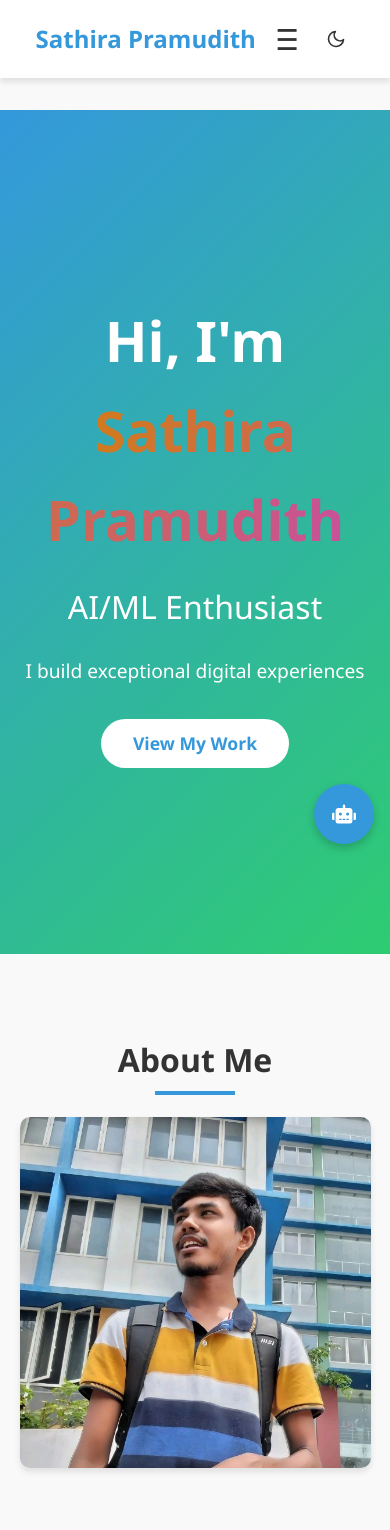
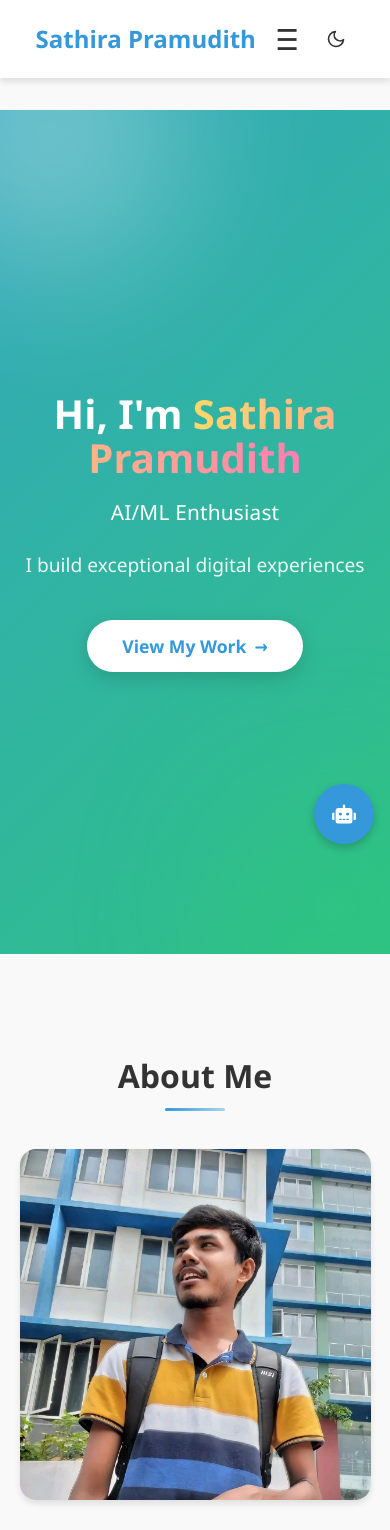
Before and after one commit to sathirapramudith123/portfolio, a React (Create React App) app in the folder portfolio/: page / in a window 390 px wide. Shown: the top 1530 px of the page. Built offline with nearby package versions, Linux system fonts and the light colour scheme.

Commit message:
refactor: enhance About, Hero, and ProjectCard styles for improved layout and responsiveness

```diff
--- a/portfolio/src/components/sections/About.css
+++ b/portfolio/src/components/sections/About.css
@@ -1,11 +1,32 @@
 .about {
-  padding: 5rem 0;
+  padding: 6rem 0;
   background-color: var(--bg-color);
+}
+
+.about .section-title {
+  text-align: center;
+  margin-bottom: 3rem;
+  position: relative;
+}
+
+/* Accent underline under the title */
+.about .section-title::after {
+  content: "";
+  display: block;
+  width: 60px;
+  height: 3px;
+  margin: 0.75rem auto 0;
+  border-radius: 2px;
+  background: linear-gradient(
+    90deg,
+    var(--primary-color),
+    color-mix(in srgb, var(--primary-color) 40%, transparent)
+  );
 }
 
 .about-content {
   display: flex;
-  gap: 3rem;
+  gap: 3.5rem;
   align-items: center;
 }
 
@@ -16,38 +37,95 @@
 .about-text p {
   margin-bottom: 1.5rem;
   font-size: 1.1rem;
-  line-height: 1.8;
+  line-height: 1.85;
+  color: var(--text-color);
+  opacity: 0.9;
 }
 
 .about-details {
   display: grid;
   grid-template-columns: repeat(auto-fit, minmax(200px, 1fr));
-  gap: 1.5rem;
-  margin-top: 2rem;
+  gap: 1.25rem;
+  margin-top: 2.5rem;
+}
+
+/* Each detail becomes a soft card */
+.about-details > div {
+  padding: 1rem 1.25rem;
+  background-color: color-mix(in srgb, var(--primary-color) 6%, transparent);
+  border: 1px solid color-mix(in srgb, var(--primary-color) 14%, transparent);
+  border-radius: 12px;
+  transition: transform 0.3s ease, border-color 0.3s ease,
+    background-color 0.3s ease;
+}
+
+.about-details > div:hover {
+  transform: translateY(-4px);
+  border-color: color-mix(in srgb, var(--primary-color) 35%, transparent);
+  background-color: color-mix(in srgb, var(--primary-color) 10%, transparent);
 }
 
 .about-details h3 {
   color: var(--primary-color);
-  margin-bottom: 0.5rem;
+  margin-bottom: 0.35rem;
+  font-size: 0.8rem;
+  text-transform: uppercase;
+  letter-spacing: 0.05em;
+}
+
+.about-details p {
+  margin: 0;
+  font-size: 0.98rem;
+  font-weight: 500;
+  color: var(--text-color);
+  word-break: break-word;
 }
 
 .about-image {
   flex: 1;
-  text-align: center;
+  position: relative;
+  display: flex;
+  justify-content: center;
+  align-items: center;
+}
+
+/* Offset frame behind the photo */
+.about-image::before {
+  content: "";
+  position: absolute;
+  width: 80%;
+  height: 90%;
+  border: 3px solid color-mix(in srgb, var(--primary-color) 45%, transparent);
+  border-radius: 16px;
+  transform: translate(18px, 18px);
+  z-index: 0;
 }
 
 .about-image img {
+  position: relative;
+  z-index: 1;
   max-width: 100%;
-  border-radius: 10px;
+  border-radius: 16px;
   box-shadow: var(--shadow);
+  transition: transform 0.4s ease, box-shadow 0.4s ease;
+}
+
+.about-image:hover img {
+  transform: translate(-6px, -6px);
+  box-shadow: 0 20px 45px -15px color-mix(in srgb, var(--primary-color) 40%, transparent);
 }
 
 @media (max-width: 768px) {
   .about-content {
     flex-direction: column;
+    gap: 2.5rem;
   }
 
   .about-image {
     order: -1;
   }
+
+  .about-image::before {
+    transform: translate(12px, 12px);
+  }
 }
--- a/portfolio/src/components/sections/Hero.css
+++ b/portfolio/src/components/sections/Hero.css
@@ -1,54 +1,138 @@
 .hero {
+  position: relative;
   min-height: 100vh;
   display: flex;
   align-items: center;
-  padding: 4rem 0;
+  padding: 4rem 1.5rem;
+  overflow: hidden;
   background: linear-gradient(135deg, var(--primary-color), var(--secondary-color));
+  background-size: 200% 200%;
+  animation: heroGradient 12s ease infinite;
   color: white;
 }
 
+@keyframes heroGradient {
+  0% { background-position: 0% 50%; }
+  50% { background-position: 100% 50%; }
+  100% { background-position: 0% 50%; }
+}
+
+/* Soft floating glow orbs for depth */
+.hero::before,
+.hero::after {
+  content: "";
+  position: absolute;
+  border-radius: 50%;
+  filter: blur(80px);
+  opacity: 0.35;
+  z-index: 0;
+}
+
+.hero::before {
+  width: 400px;
+  height: 400px;
+  background: #fff;
+  top: -120px;
+  left: -100px;
+  animation: heroFloat1 9s ease-in-out infinite;
+}
+
+.hero::after {
+  width: 320px;
+  height: 320px;
+  background: var(--secondary-color);
+  bottom: -100px;
+  right: -80px;
+  animation: heroFloat2 11s ease-in-out infinite;
+}
+
+@keyframes heroFloat1 {
+  0%, 100% { transform: translate(0, 0); }
+  50% { transform: translate(40px, 30px); }
+}
+
+@keyframes heroFloat2 {
+  0%, 100% { transform: translate(0, 0); }
+  50% { transform: translate(-30px, -40px); }
+}
+
 .hero-content {
+  position: relative;
+  z-index: 1;
   max-width: 800px;
   margin: 0 auto;
   text-align: center;
 }
 
 .hero h1 {
-  font-size: 3.5rem;
+  font-size: clamp(2.5rem, 6vw, 3.75rem);
+  font-weight: 700;
+  line-height: 1.1;
   margin-bottom: 1rem;
 }
 
 .hero h1 span {
-  background: linear-gradient(90deg, #d17a1e, #c95199);
+  background: linear-gradient(90deg, #ffd86b, #ff7eb3);
   -webkit-background-clip: text;
   background-clip: text;
   color: transparent;
 }
 
 .hero h2 {
-  font-size: 2rem;
-  margin-bottom: 1.5rem;
+  font-size: clamp(1.3rem, 3.5vw, 2rem);
+  margin-bottom: 1.25rem;
   font-weight: 400;
+  min-height: 1.2em; /* prevents jump as roles change length */
+  letter-spacing: 0.01em;
 }
 
 .hero p {
   font-size: 1.2rem;
-  margin-bottom: 2rem;
+  margin-bottom: 2.5rem;
+  opacity: 0.9;
 }
 
 .cta-button {
+  position: relative;
+  display: inline-flex;
+  align-items: center;
+  gap: 0.5rem;
   background: white;
   color: var(--primary-color);
   border: none;
-  padding: 0.8rem 2rem;
+  padding: 0.85rem 2.2rem;
   font-size: 1.1rem;
+  font-weight: 600;
   border-radius: 50px;
   cursor: pointer;
-  transition: all 0.3s;
-  font-weight: 600;
+  box-shadow: 0 6px 20px rgba(0, 0, 0, 0.15);
+  transition: transform 0.3s ease, box-shadow 0.3s ease;
+}
+
+.cta-button::after {
+  content: "→";
+  transition: transform 0.3s ease;
 }
 
 .cta-button:hover {
   transform: translateY(-3px);
-  box-shadow: 0 10px 20px rgba(0, 0, 0, 0.1);
+  box-shadow: 0 14px 30px rgba(0, 0, 0, 0.25);
 }
+
+.cta-button:hover::after {
+  transform: translateX(4px);
+}
+
+@media (max-width: 768px) {
+  .hero::before { width: 260px; height: 260px; }
+  .hero::after { width: 220px; height: 220px; }
+}
+
+/* Respect users who prefer less motion */
+@media (prefers-reduced-motion: reduce) {
+  .hero,
+  .hero::before,
+  .hero::after {
+    animation: none;
+  }
+}
--- a/portfolio/src/components/ui/ProjectCard.css
+++ b/portfolio/src/components/ui/ProjectCard.css
@@ -1,29 +1,75 @@
 .project-card {
+  position: relative;
   background-color: var(--card-bg);
-  border-radius: 10px;
+  border: 1px solid color-mix(in srgb, var(--text-color) 10%, transparent);
+  border-radius: 16px;
   overflow: hidden;
   box-shadow: var(--shadow);
-  transition: transform 0.3s;
+  transition: transform 0.35s ease, box-shadow 0.35s ease, border-color 0.35s ease;
+}
+
+/* Accent bar that slides in on hover */
+.project-card::before {
+  content: "";
+  position: absolute;
+  top: 0;
+  left: 0;
+  right: 0;
+  height: 3px;
+  background: linear-gradient(
+    90deg,
+    var(--primary-color),
+    color-mix(in srgb, var(--primary-color) 40%, transparent)
+  );
+  transform: scaleX(0);
+  transform-origin: left;
+  transition: transform 0.4s ease;
+  z-index: 2;
 }
 
 .project-card:hover {
-  transform: translateY(-5px);
+  transform: translateY(-8px);
+  box-shadow: 0 18px 40px -12px color-mix(in srgb, var(--primary-color) 35%, transparent);
+  border-color: color-mix(in srgb, var(--primary-color) 35%, transparent);
+}
+
+.project-card:hover::before {
+  transform: scaleX(1);
 }
 
 .project-image {
+  position: relative;
   height: 200px;
   overflow: hidden;
+}
+
+/* Subtle fade at the bottom of the image on hover */
+.project-image::after {
+  content: "";
+  position: absolute;
+  inset: 0;
+  background: linear-gradient(
+    to top,
+    color-mix(in srgb, var(--card-bg) 55%, transparent),
+    transparent 45%
+  );
+  opacity: 0;
+  transition: opacity 0.4s ease;
+}
+
+.project-card:hover .project-image::after {
+  opacity: 1;
 }
 
 .project-image img {
   width: 100%;
   height: 100%;
   object-fit: cover;
-  transition: transform 0.5s;
+  transition: transform 0.6s ease;
 }
 
 .project-card:hover .project-image img {
-  transform: scale(1.05);
+  transform: scale(1.08);
 }
 
 .project-info {
@@ -32,12 +78,15 @@
 
 .project-info h3 {
   margin-bottom: 0.8rem;
+  font-size: 1.25rem;
   color: var(--primary-color);
 }
 
 .project-info p {
-  margin-bottom: 1rem;
+  margin-bottom: 1.25rem;
+  line-height: 1.6;
   color: var(--text-color);
+  opacity: 0.85;
 }
 
 .project-tags {
@@ -48,28 +97,42 @@
 }
 
 .project-tags span {
-  background-color: rgba(52, 152, 219, 0.1);
+  background-color: color-mix(in srgb, var(--primary-color) 12%, transparent);
   color: var(--primary-color);
-  padding: 0.3rem 0.8rem;
+  padding: 0.35rem 0.85rem;
+  border: 1px solid color-mix(in srgb, var(--primary-color) 18%, transparent);
   border-radius: 50px;
-  font-size: 0.8rem;
+  font-size: 0.78rem;
+  font-weight: 500;
+  transition: background-color 0.25s ease, transform 0.25s ease;
+}
+
+.project-tags span:hover {
+  background-color: color-mix(in srgb, var(--primary-color) 22%, transparent);
+  transform: translateY(-2px);
 }
 
 .project-links {
   display: flex;
-  gap: 1rem;
+  gap: 0.75rem;
 }
 
 .project-links a {
-  display: flex;
+  display: inline-flex;
   align-items: center;
-  gap: 0.3rem;
+  gap: 0.4rem;
+  padding: 0.5rem 1rem;
+  border: 1px solid color-mix(in srgb, var(--primary-color) 30%, transparent);
+  border-radius: 8px;
   text-decoration: none;
-  color: var(--text-color);
+  color: var(--primary-color);
+  font-size: 0.9rem;
   font-weight: 500;
-  transition: color 0.3s;
+  transition: all 0.25s ease;
 }
 
 .project-links a:hover {
-  color: var(--primary-color);
+  background-color: var(--primary-color);
+  color: #fff;
+  transform: translateY(-2px);
 }
```
Also changed, not shown: 1 other file (tests, documents, lock files or other folders).
